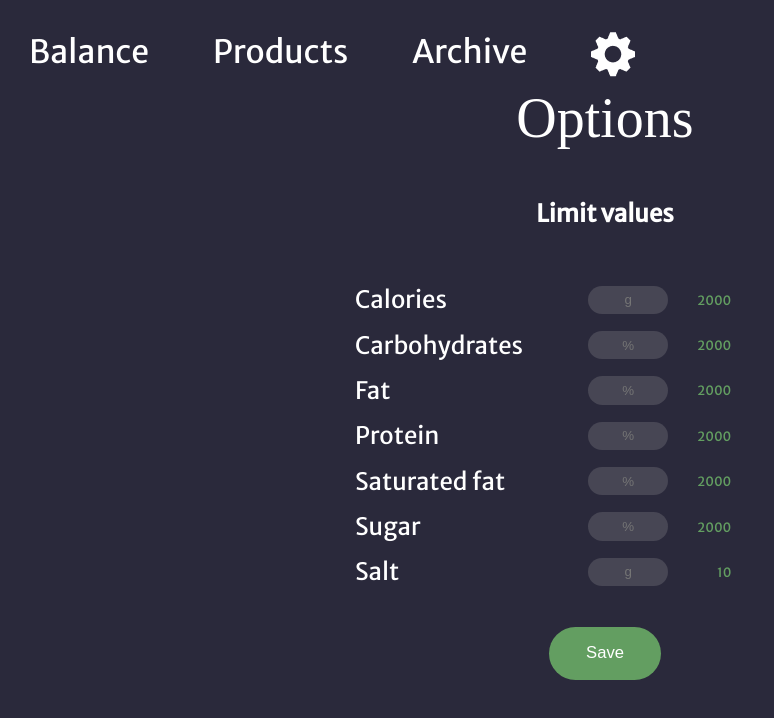
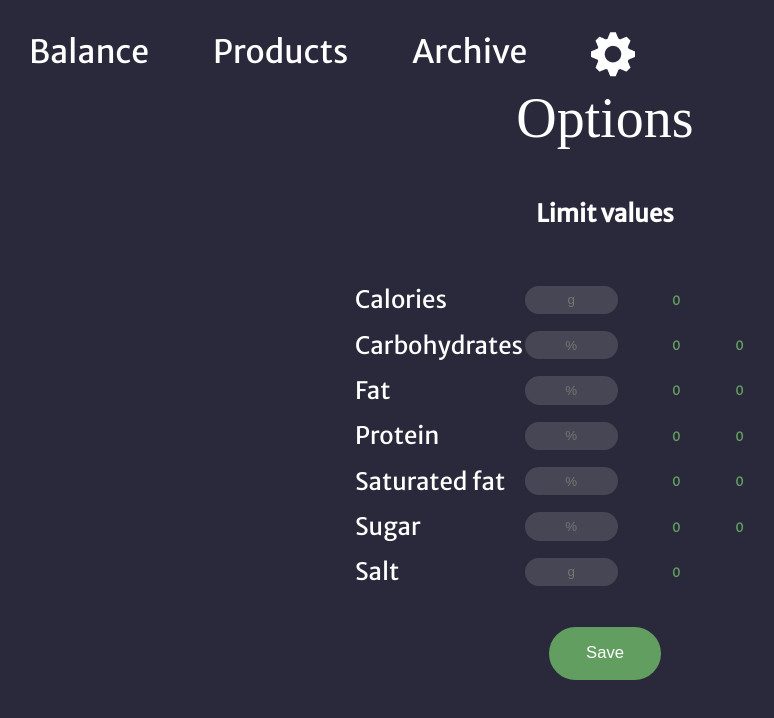
Before and after one commit to Flotsam3/MacroMonitor, a React (Vite) app: page /options in a window 1280 px wide. Shown: the top 718 px of the page, without its empty margins (35-809 px from the left). Built offline with nearby package versions, Linux system fonts and the light colour scheme; the HTML template or start-up script is replaced by a standard one; a web font is replaced by a local one.

Commit message:
feat:make options input a controlled component

```diff
--- a/package.json
+++ b/package.json
@@ -10,10 +10,13 @@
     "preview": "vite preview"
   },
   "dependencies": {
+    "@hookform/resolvers": "^3.3.2",
     "react": "^18.2.0",
     "react-dom": "^18.2.0",
+    "react-hook-form": "^7.48.2",
     "react-router-dom": "^6.14.2",
-    "sass": "^1.64.2"
+    "sass": "^1.64.2",
+    "yup": "^1.3.2"
   },
   "devDependencies": {
     "@types/react": "^18.2.15",
--- a/src/components/Atoms/Button.tsx
+++ b/src/components/Atoms/Button.tsx
@@ -1,13 +1,16 @@
+import React from "react";
 import styles from "./Button.module.scss";
 
 type ButtonProps = {
-    label: string;
-    type: "typeA" | "typeB";
+    label: string
+    type?: "button" | "submit" | "reset" | undefined
+    appearance: "typeA" | "typeB"
+    onClick?: React.MouseEventHandler<HTMLButtonElement> | undefined
     children?:JSX.Element
 };
 
-export default function Button({label, type, children}: ButtonProps) {
+export default function Button({label, type, appearance, onClick, children}: ButtonProps) {
   return (
-    <button className={styles[type]}>{label}{children}</button>
+    <button className={styles[appearance]} type={type} onClick={onClick}>{label}{children}</button>
   )
 };
--- a/src/components/Molecules/OptionItem.tsx
+++ b/src/components/Molecules/OptionItem.tsx
@@ -1,18 +1,52 @@
+import { useState } from "react";
 import styles from "./OptionItem.module.scss";
 
-type OptionProps = {
-  label:string,
-  placeholder:string,
-  value:number
+export type InputOptionTypes = {
+  calories:number | string
+  carbohydrates:number | string
+  fat:number | string
+  protein:number | string
+  saturatedFat:number | string
+  sugar:number | string
+  salt:number | string
 }
 
-export default function OptionItem({label, placeholder, value}: OptionProps) {
+type OptionProps = {
+  label:string
+  placeholder:string
+  gramValue:number | undefined
+  calculated?:number | string | undefined
+  name:Nutrient
+  setOptionsInput:React.Dispatch<React.SetStateAction<InputOptionTypes>>
+}
+
+export enum Nutrient {
+  Calories = "calories",
+  Carbohydrates = "carbohydrates",
+  Fat = "fat",
+  Protein = "protein",
+  SaturatedFat = "saturatedFat",
+  Sugar = "sugar",
+  Salt = "salt"
+}
+
+export default function OptionItem({label, placeholder, gramValue, calculated, name, setOptionsInput}: OptionProps) {
+  const [inputValue, setInputValue] = useState("");
+
+  const handleInput = (evt:React.ChangeEvent<HTMLInputElement>) => {
+    setInputValue(evt.target.value);
+    setOptionsInput((prevValues) => ({
+      ...prevValues,
+      [name]: evt.target.value,
+    }))
+  }
   return (
     <div className={styles.valueWrapper}>
         <p>{label}</p>
         <div className={styles.inputWrapper}>
-          <input type="text" placeholder={placeholder} />
-          <p>{value}</p>
+          <input type="text" placeholder={placeholder} name={name} value={inputValue} onChange={(evt)=>handleInput(evt)} />
+          <p>{gramValue}</p>
+          <p>{calculated}</p>
         </div>
     </div>
   )
--- a/src/components/Organisms/NewFoodPanel.tsx
+++ b/src/components/Organisms/NewFoodPanel.tsx
@@ -23,8 +23,8 @@ export default function NewFoodPanel() {
           </div>
       </div>
       <div className={styles.buttonWrapper}>
-        <Button label={"Add to list"} type={"typeA"} />
-        <Button label={"Create menu"} type={"typeB"} />
+        <Button label={"Add to list"} appearance={"typeA"} />
+        <Button label={"Create menu"} appearance={"typeB"} />
       </div>
     </div>
   )
--- a/src/pages/Archive.tsx
+++ b/src/pages/Archive.tsx
@@ -13,7 +13,7 @@ export default function Archive() {
           <Navigation />
           <h1>Archive</h1>
           <div className={styles.buttonWrapper}>
-            <Button label="Reset" type="typeA" />
+            <Button label="Reset" appearance="typeA" />
           </div>
         <div className={styles.panelWrapper}>
           <div className={styles.dateWrapper}>
--- a/src/pages/Balance.tsx
+++ b/src/pages/Balance.tsx
@@ -38,8 +38,8 @@ export default function Balance() {
       <div className={styles.headerContainer}>
         <h1>Daily intake</h1>
         <div className={styles.buttonWrapper}>
-          <Button label="Reset" type="typeA"/>
-          <Button label="Archivate" type="typeB"><img src={orange} alt="orange" /></Button>
+          <Button label="Reset" appearance="typeA"/>
+          <Button label="Archivate" appearance="typeB"><img src={orange} alt="orange" /></Button>
         </div>
         <img src={dish} alt="Dish on a plate" />
       </div>
--- a/src/pages/Options.module.scss
+++ b/src/pages/Options.module.scss
@@ -23,5 +23,6 @@
     }
     .buttonWrapper {
         margin-top: 2em;
+        text-align: center;
     }
 }
--- a/src/pages/Options.tsx
+++ b/src/pages/Options.tsx
@@ -1,31 +1,19 @@
-import { useEffect, useState } from "react";
+import { useState, useContext } from "react";
 import styles from "./Options.module.scss";
 import Navigation from "../components/Organisms/Navigation";
 import OptionItem from "../components/Molecules/OptionItem";
 import Button from "../components/Atoms/Button";
-import { getAllOptions, createOptions } from "../services/api";
-
-const postOptions = async(payload:object)=>{
-  await createOptions(payload);
-};
-
-const getOptions = async()=>{
-  const optionsData = await getAllOptions();
-  console.log({optionsData});
-  if (optionsData.length === 0){
-    const response = await postOptions({calories:2000});
-    return console.log({response});
-  }
-};
+import { OptionContext } from "../context/OptionContext";
+import { InputOptionTypes } from "../components/Molecules/OptionItem";
+import { Nutrient } from "../components/Molecules/OptionItem";
 
 export default function Options() {
-  const [options, setOptions] = useState([])
-  useEffect(() => {
+  const {options} = useContext(OptionContext);
+  const [optionsInput, setOptionsInput] = useState<InputOptionTypes>({calories:0, carbohydrates:0, fat:0, protein:0, saturatedFat:0, sugar:0, salt:0});
 
-  }, []);
-
-  console.log("Options body");
-
+  function handleClick(){
+    console.log({optionsInput});
+  }
   return (
     <div className={styles.options}>
         <div className={styles.navWrapper}>
@@ -33,16 +21,18 @@ export default function Options() {
         </div>
         <h1>Options</h1>
         <h2>Limit values</h2>
-        <OptionItem label="Calories" placeholder="g" value={2000}/>
-        <OptionItem label="Carbohydrates"placeholder="%" value={2000}/>
-        <OptionItem label="Fat" placeholder="%" value={2000}/>
-        <OptionItem label="Protein" placeholder="%" value={2000}/>
-        <OptionItem label="Saturated fat" placeholder="%" value={2000}/>
-        <OptionItem label="Sugar" placeholder="%" value={2000}/>
-        <OptionItem label="Salt" placeholder="g" value={10}/>
-        <div className={styles.buttonWrapper}>
-            <Button label="Save" type="typeB"/>
-        </div>
+        <form>
+          <OptionItem label="Calories" placeholder="g" name={Nutrient.Calories} gramValue={options?.calories} setOptionsInput={setOptionsInput}/>
+          <OptionItem label="Carbohydrates"placeholder="%" name={Nutrient.Carbohydrates} gramValue={options?.carbohydrates} calculated={options?.calories && (options?.carbohydrates * 4 / options?.calories).toFixed(2)} setOptionsInput={setOptionsInput}/>
+          <OptionItem label="Fat" placeholder="%" name={Nutrient.Fat} gramValue={options?.fat} calculated={options?.calories && (options?.fat * 9 / options?.calories).toFixed(2)} setOptionsInput={setOptionsInput}/>
+          <OptionItem label="Protein" placeholder="%" name={Nutrient.Protein} gramValue={options?.protein} calculated={options?.calories && (options?.protein * 4 / options?.calories).toFixed(2)} setOptionsInput={setOptionsInput}/>
+          <OptionItem label="Saturated fat" placeholder="%" name={Nutrient.SaturatedFat} gramValue={options?.saturatedFat} calculated={options?.calories && (options?.saturatedFat * 9 / options?.calories).toFixed(2)} setOptionsInput={setOptionsInput}/>
+          <OptionItem label="Sugar" placeholder="%" name={Nutrient.Sugar} gramValue={options?.sugar} calculated={options?.calories && (options?.sugar * 4 / options?.calories).toFixed(2)} setOptionsInput={setOptionsInput}/>
+          <OptionItem label="Salt" placeholder="g" name={Nutrient.Salt} gramValue={options?.salt} setOptionsInput={setOptionsInput}/>
+          <div className={styles.buttonWrapper}>
+              <Button label="Save" type="submit" appearance="typeB" onClick={handleClick}/>
+          </div>
+        </form>
     </div>
   )
 }
--- a/src/pages/Products.tsx
+++ b/src/pages/Products.tsx
@@ -1,4 +1,4 @@
-import { useState, useEffect, useContext } from "react";
+import { useEffect, useContext } from "react";
 import styles from "./Products.module.scss";
 import Navigation from "../components/Organisms/Navigation";
 import NewFoodPanel from "../components/Organisms/NewFoodPanel";
@@ -18,20 +18,18 @@ export type Options = {
 }
 
 export default function Products() {
-  const [options, setOptions] = useState<Options>({calories:0, carbohydrates:0, fat:0, protein:0, saturatedFat:0, sugar:0, salt:0});
-
-  const fromContext = useContext(OptionContext);
-  console.log({fromContext});
-
+  const {options, setOptionsData} = useContext(OptionContext) || {};
 
   useEffect(()=>{
     const fetchOptions = async() =>{
       const initialFetch = await getAllOptions();
-      if (initialFetch.length > 0){
-        setOptions(()=>initialFetch[0]);
-      } else {
-        const optionsData = await createOptions({calories:2000});
-        setOptions(()=> optionsData.data)
+      if (setOptionsData) {
+        if (initialFetch.length > 0){
+          setOptionsData(()=>initialFetch[0]);
+        } else {
+          const optionsData = await createOptions({calories:2000});
+          setOptionsData(()=> optionsData.data)
+        }
       }
     };
     return ()=>{
```
Also changed, not shown: 1 other file (tests, documents, lock files or other folders).
